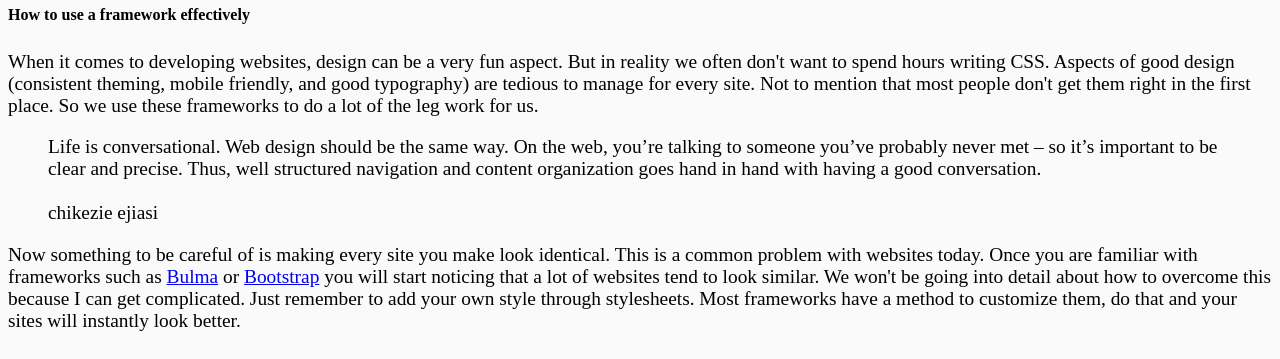
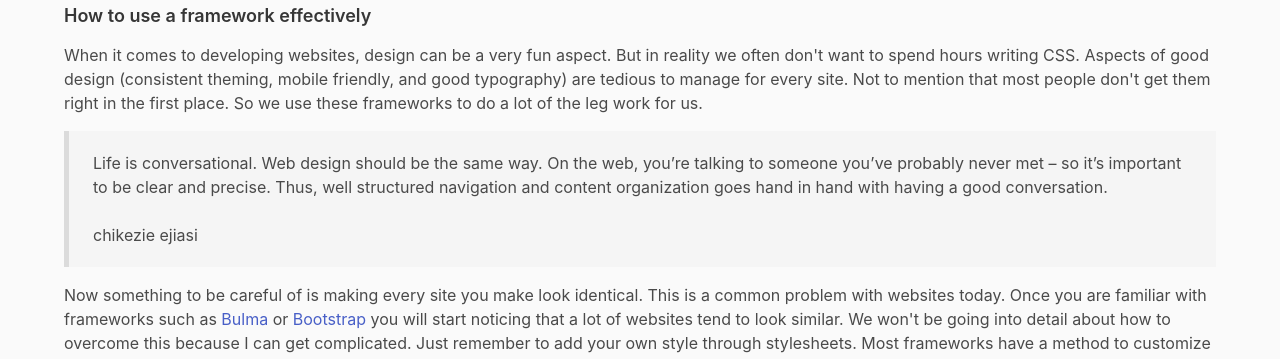
Before and after one commit to jdmar3-comp426/a02-Phillypak, a website: page index.html in a window 1280 px wide. Shown: the part 260-619 px from the top of the page. Drawn offline with nearby package versions, Linux system fonts and the light colour scheme; a web font is replaced by a local one.

Commit message:
added bulma

```diff
--- a/index.html
+++ b/index.html
@@ -4,6 +4,7 @@
     <meta charset="UTF-8">
     <meta name="viewport" content="width=device-width, initial-scale=1">
     <link rel="stylesheet" href="custom_style.css">
+    <link rel="stylesheet" href="node_modules/bulma/css/bulma.css">
     <link href="https://fonts.googleapis.com/css?family=Shrikhand&display=swap" rel="stylesheet">
     <title>Assignment 2</title>
 </head>
--- a/package.json
+++ b/package.json
@@ -17,6 +17,9 @@
   },
   "homepage": "https://github.com/jdmar3-comp426/a02-Phillypak#readme",
   "dependencies": {
+    "bulma": "^0.9.3"
+  },
+  "devDependencies": {
     "browser-sync": "^2.27.5"
   }
 }
```
Also changed, not shown: 2 other files.
